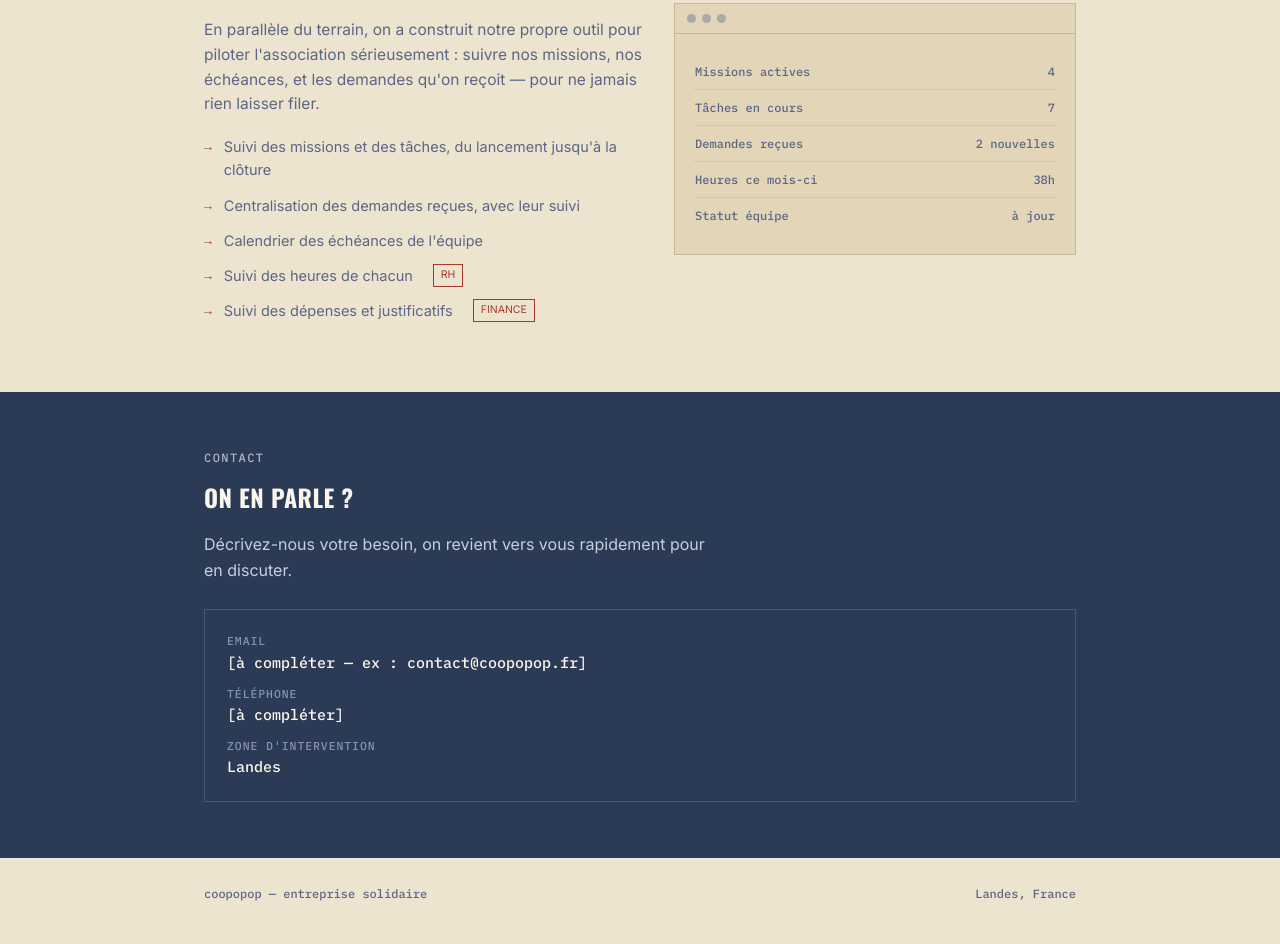
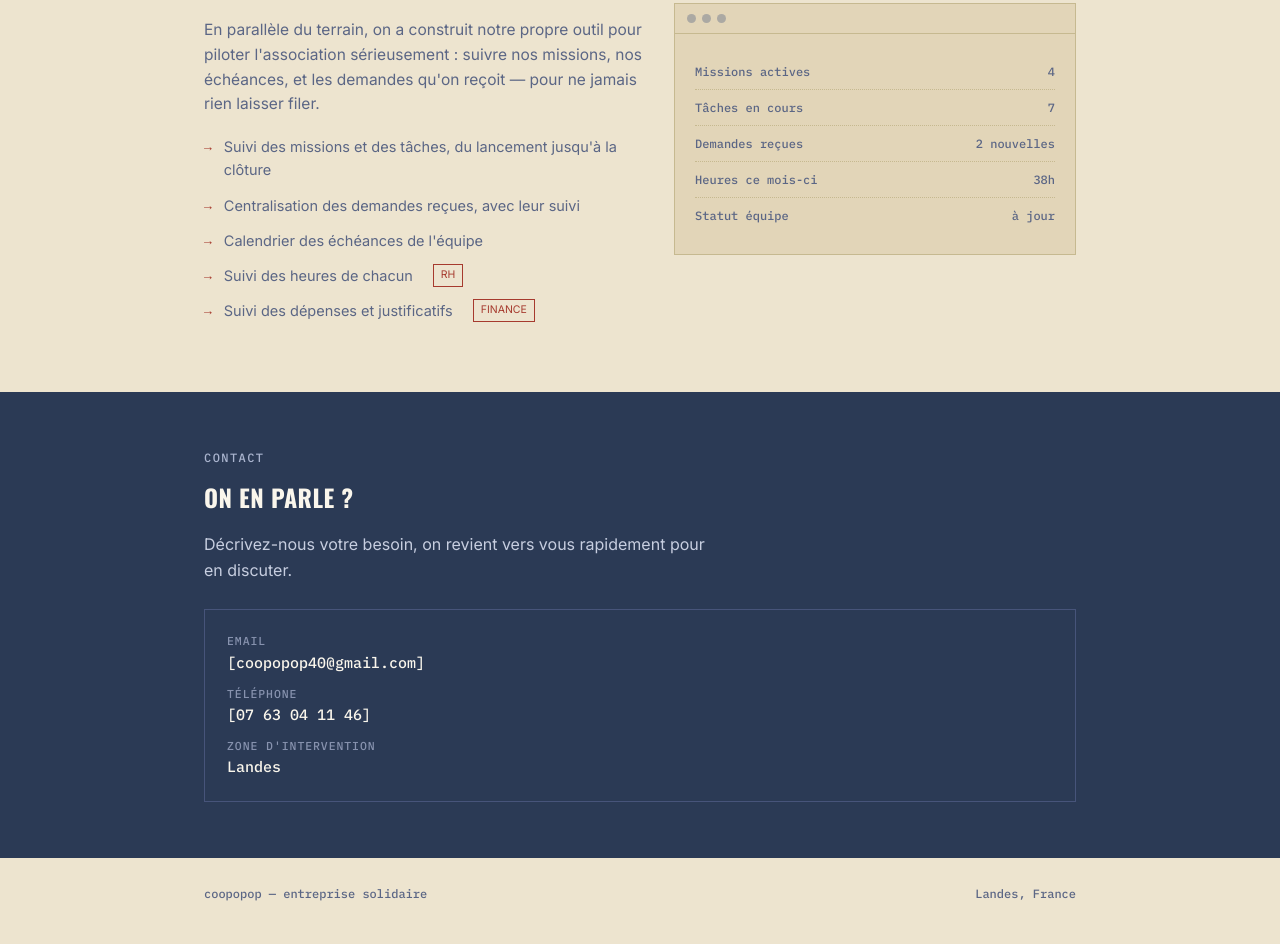
Before and after one commit to Coopopop/presentation-coopopop, a plain HTML site: page index.html in a window 1280 px wide. Shown: the part 1970-2914 px from the top of the page. Drawn offline with nearby package versions, Linux system fonts and the light colour scheme.

Commit message:
Update index.html

```diff
--- a/index.html
+++ b/index.html
@@ -276,8 +276,8 @@
     <h2>On en parle ?</h2>
     <p>Décrivez-nous votre besoin, on revient vers vous rapidement pour en discuter.</p>
     <div class="contact-box">
-      <div><div class="k">EMAIL</div><div class="v">[à compléter — ex : contact@coopopop.fr]</div></div>
-      <div><div class="k">TÉLÉPHONE</div><div class="v">[à compléter]</div></div>
+      <div><div class="k">EMAIL</div><div class="v">[coopopop40@gmail.com]</div></div>
+      <div><div class="k">TÉLÉPHONE</div><div class="v">[07 63 04 11 46]</div></div>
       <div><div class="k">ZONE D'INTERVENTION</div><div class="v">Landes</div></div>
     </div>
   </div>
```
